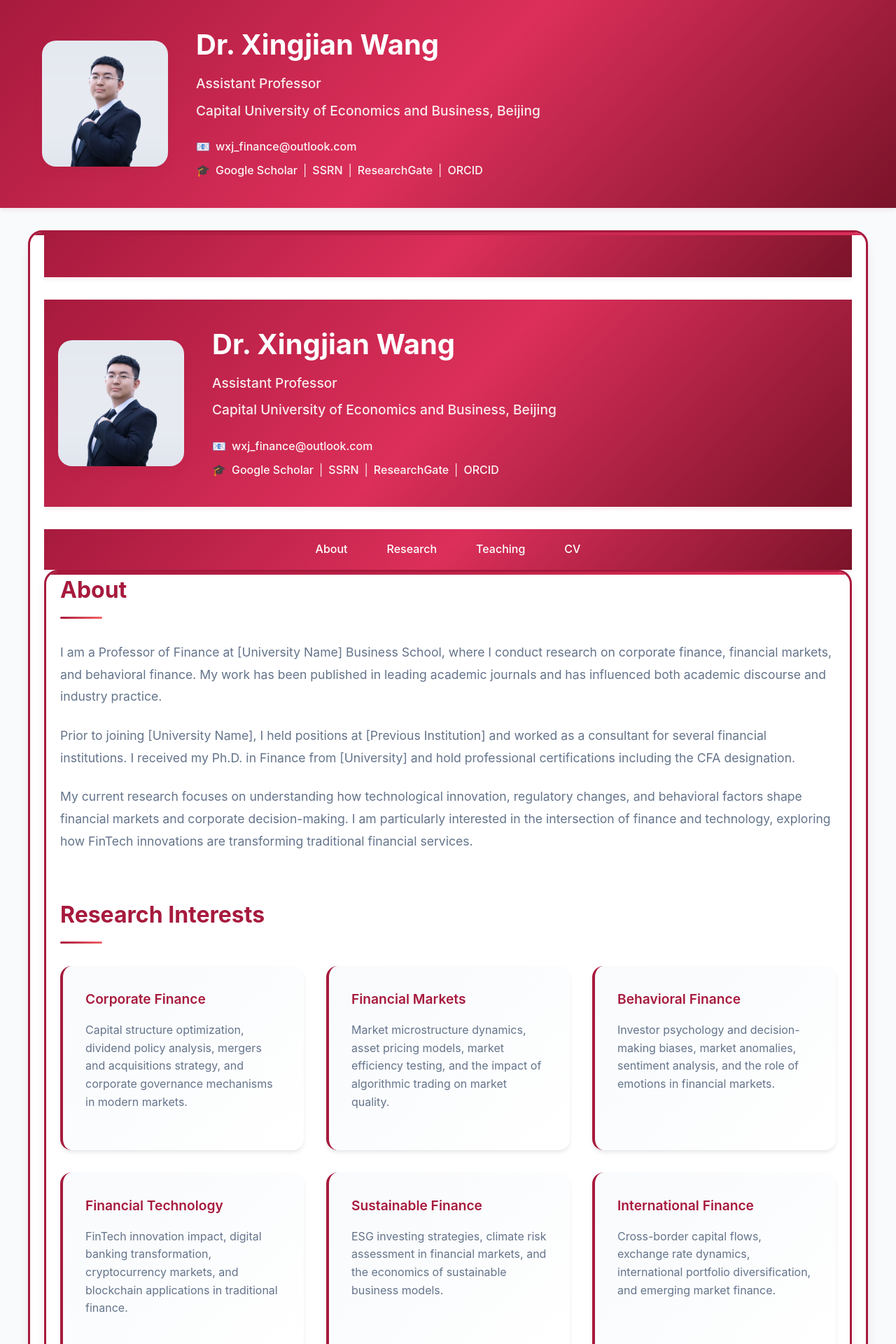
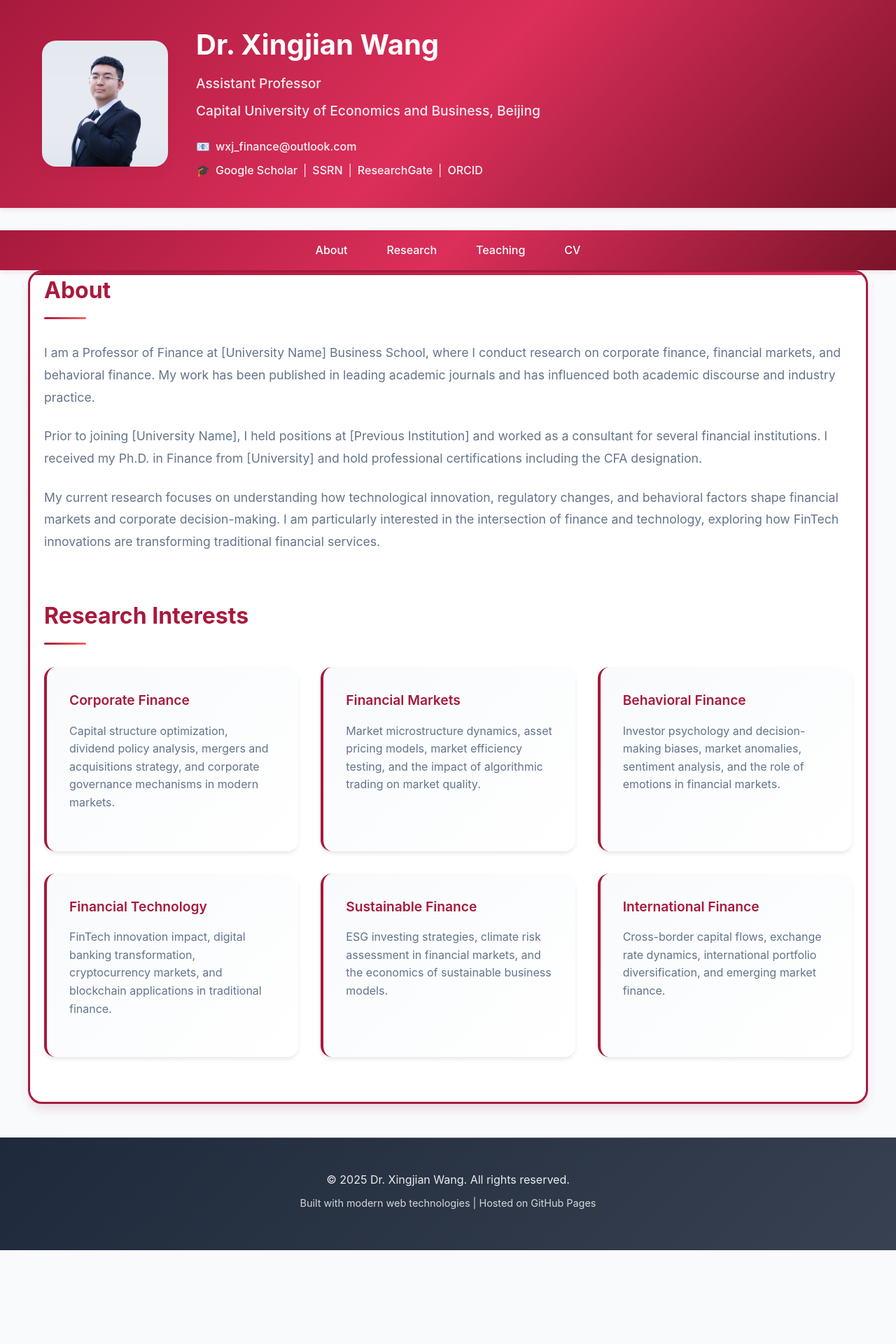
Before and after one commit to Victor-finance/Victor-finance.github.io, a Jekyll site: the page built from index.html, in a window 1280 px wide. Shown: the top 1920 px of the page at 70% size. Built offline with Jekyll 4.4.1, drawn with Linux system fonts in a browser that asks for light colours; after the commit the page ends 1786 px from its top, so only the background shows below that; part of the change alters nothing that is shown; some of the changed text lies outside the part shown.

```diff
--- a/index.html
+++ b/index.html
@@ -1,6 +1,5 @@
 ---
-layout: single
-author_profile: false
+layout: none
 ---
 <!DOCTYPE html>
 <html lang="en">
```
